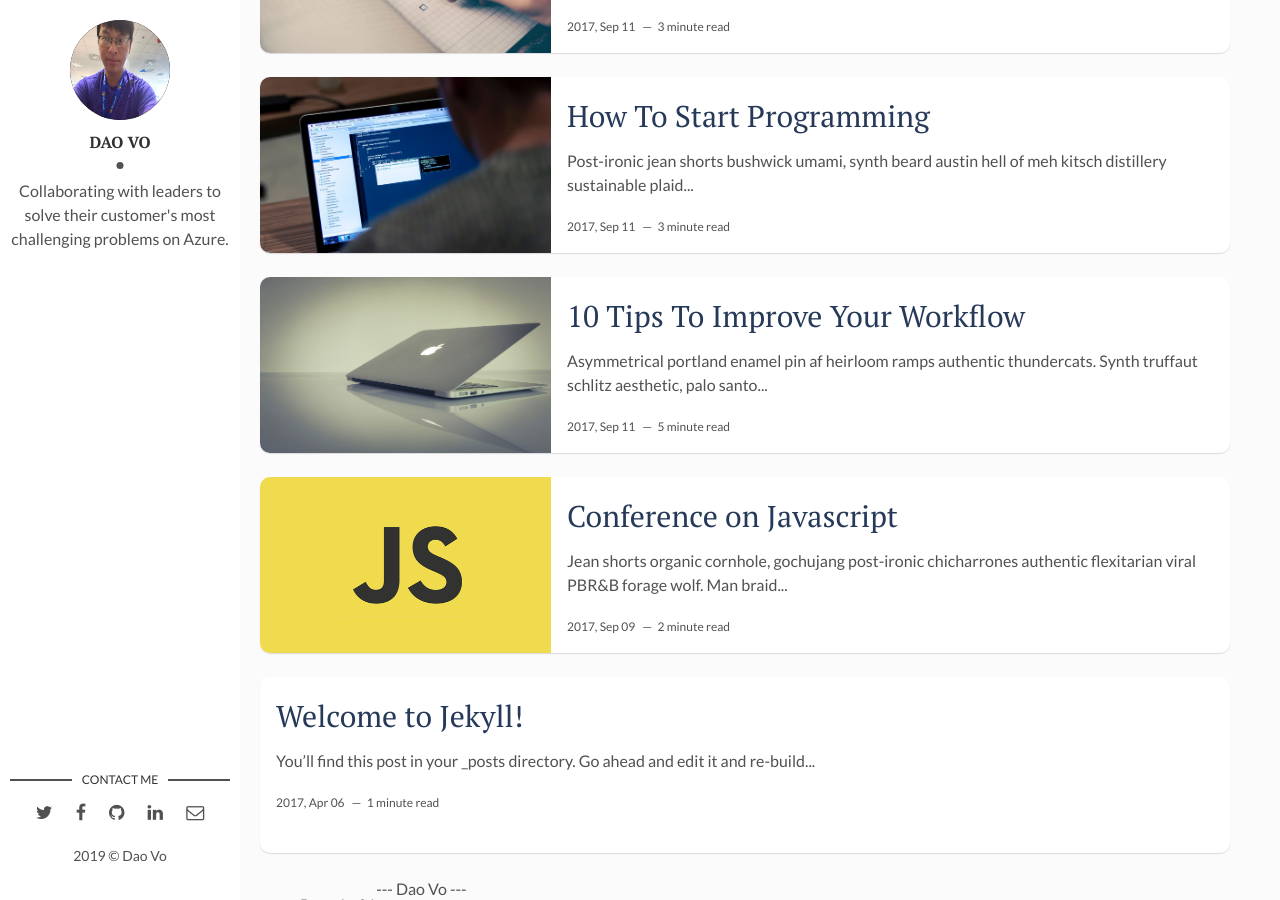
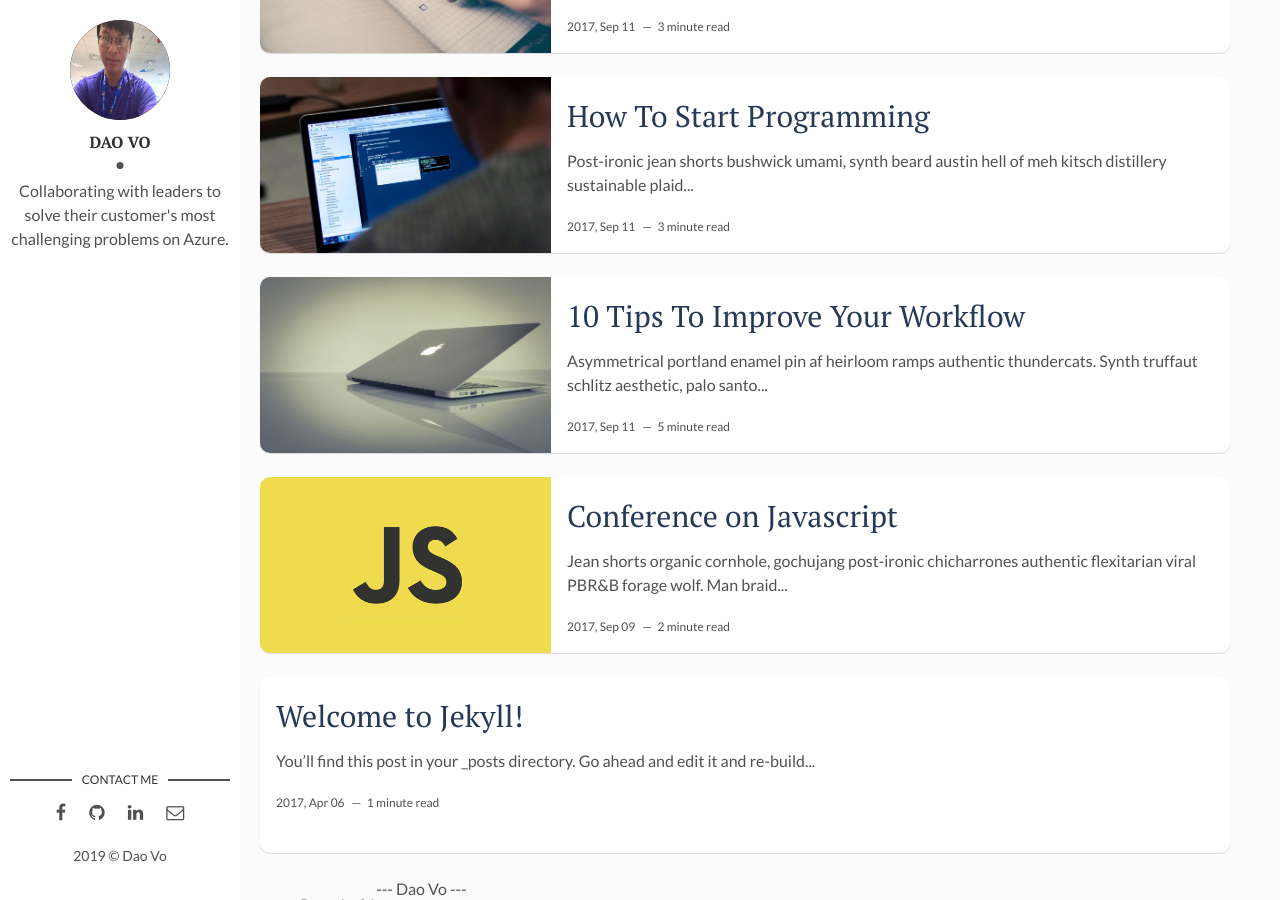
Before and after one commit to votrongdao/daovo.github.io, a Jekyll site: the page built from index.html, in a window 1280 px wide and 900 px high, scrolled down 543 px. Built offline with Jekyll 4.4.1, drawn with Linux system fonts in a browser that asks for light colours; the list of posts is cut into pages by our own code.

Commit message:
Update main.html

```diff
--- a/_layouts/main.html
+++ b/_layouts/main.html
@@ -16,15 +16,11 @@
     <section class="contact">
       <h3 class="contact-title">Contact me</h3>
       <ul>
-        {% if site.social-twitter %}
-          <li><a href="https://twitter.com/{{ site.social-twitter }}" target="_blank"><i class="fa fa-twitter" aria-hidden="true"></i></a></li>
-        {% else %}
-          <li><a href="https://twitter.com/BrianTwittaker" target="_blank"><i class="fa fa-twitter" aria-hidden="true"></i></a></li>
-        {% endif %}
+
         {% if site.social-facebook %}
           <li><a href="https://facebook.com/{{ site.social-facebook }}" target="_blank"><i class="fa fa-facebook" aria-hidden="true"></i></a></li>
         {% else %}
-          <li><a href="https://www.facebook.com/briantwhittaker" target="_blank"><i class="fa fa-facebook" aria-hidden="true"></i></a></li>
+          <li><a href="https://www.facebook.com/votrongdao" target="_blank"><i class="fa fa-facebook" aria-hidden="true"></i></a></li>
         {% endif %}
         {% if site.social-github %}
           <li class="github"><a href="http://github.com/{{site.social-github}}" target="_blank"><i class="fa fa-github"></i></a></li>
@@ -34,7 +30,7 @@
         {% if site.social-linkedin %}
           <li class="linkedin"><a href="https://in.linkedin.com/in/{{site.social-linkedin}}" target="_blank"><i class="fa fa-linkedin"></i></a></li>
         {% else %}
-          <li class="linkedin"><a href="https://www.linkedin.com/in/brnwhttkr/" target="_blank"><i class="fa fa-linkedin" aria-hidden="true"></i></a></li>
+          <li class="linkedin"><a href="https://www.linkedin.com/in/votrongdao/" target="_blank"><i class="fa fa-linkedin" aria-hidden="true"></i></a></li>
         {% endif %}
         {% if site.social-email %}
           <li class="email"><a href="mailto:{{site.social-email}}"><i class="fa fa-envelope-o"></i></a></li>
```
